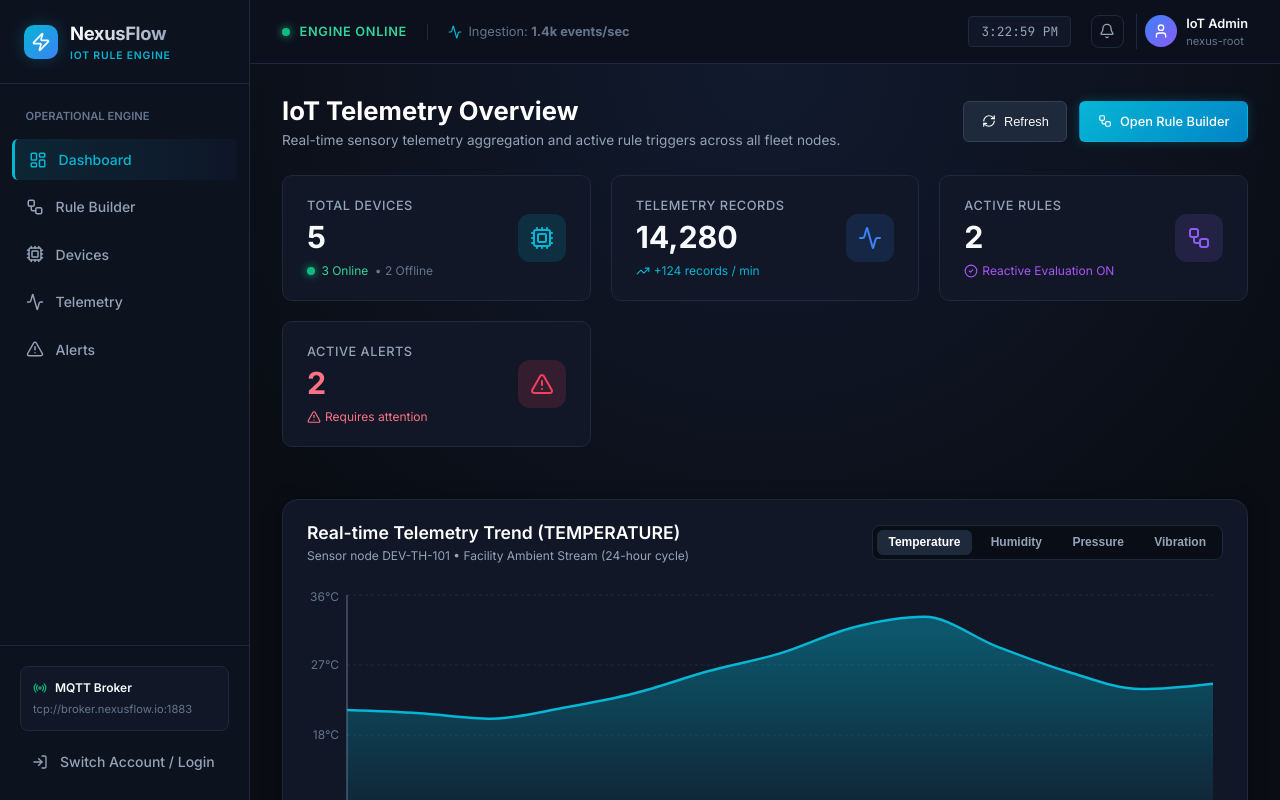
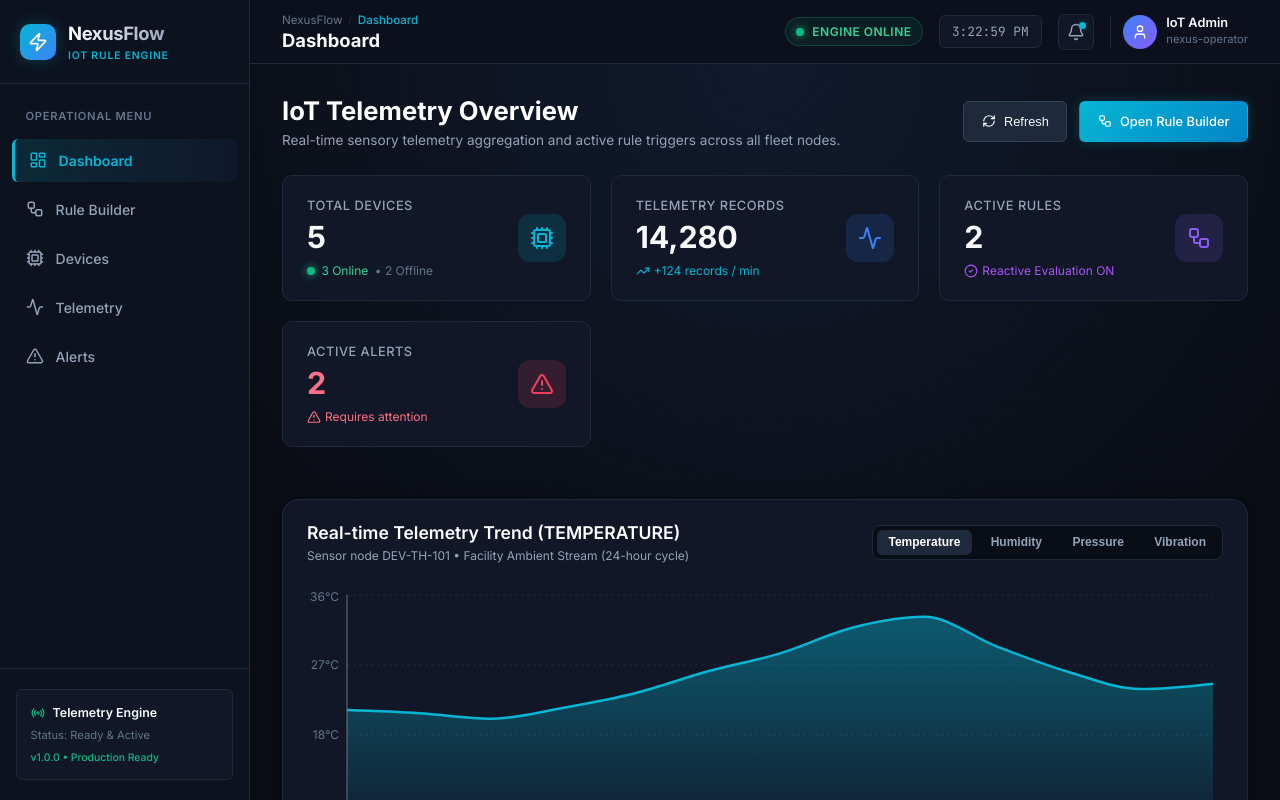
Before and after one commit to Naveenmca234/NexusFlow, a React (Vite) app in the folder frontend/: page /dashboard in a window 1280 px wide. Built offline with nearby package versions, Linux system fonts and the light colour scheme; no server answers.

Commit message:
Add NexusFlow frontend layout and navigation

```diff
--- a/frontend/src/components/Layout.jsx
+++ b/frontend/src/components/Layout.jsx
@@ -1,15 +1,43 @@
-import React from 'react';
-import { Outlet } from 'react-router-dom';
+import React, { useState, useEffect } from 'react';
+import { Outlet, useLocation } from 'react-router-dom';
 import Sidebar from './Sidebar';
 import Navbar from './Navbar';
 
 export default function Layout() {
+  const [sidebarOpen, setSidebarOpen] = useState(false);
+  const location = useLocation();
+
+  // Close sidebar automatically on navigation on mobile
+  useEffect(() => {
+    setSidebarOpen(false);
+  }, [location.pathname]);
+
   return (
     <div className="app-container">
-      <Sidebar />
+      {/* Mobile Backdrop Overlay */}
+      {sidebarOpen && (
+        <div
+          className="sidebar-overlay visible"
+          onClick={() => setSidebarOpen(false)}
+          aria-hidden="true"
+        />
+      )}
+
+      {/* Reusable Sidebar Navigation */}
+      <Sidebar
+        isOpen={sidebarOpen}
+        onClose={() => setSidebarOpen(false)}
+      />
+
+      {/* Main Content Layout */}
       <div className="main-layout">
-        <Navbar />
-        <main className="content-area">
+        {/* Reusable Top Header / Navbar */}
+        <Navbar
+          onToggleSidebar={() => setSidebarOpen((prev) => !prev)}
+        />
+
+        {/* Responsive Content Area */}
+        <main className="content-area" id="main-content">
           <Outlet />
         </main>
       </div>
--- a/frontend/src/components/Navbar.jsx
+++ b/frontend/src/components/Navbar.jsx
@@ -1,7 +1,9 @@
 import React, { useState, useEffect } from 'react';
-import { Bell, Activity, Wifi, ShieldCheck, User } from 'lucide-react';
+import { useLocation } from 'react-router-dom';
+import { Menu, Bell, Activity, ShieldCheck, User } from 'lucide-react';
 
-export default function Navbar() {
+export default function Navbar({ onToggleSidebar }) {
+  const location = useLocation();
   const [time, setTime] = useState(new Date().toLocaleTimeString());
 
   useEffect(() => {
@@ -11,46 +13,69 @@ export default function Navbar() {
     return () => clearInterval(timer);
   }, []);
 
+  const getPageInfo = (pathname) => {
+    if (pathname.startsWith('/rules')) return { title: 'Rule Builder', category: 'Automation & Logic' };
+    if (pathname.startsWith('/devices')) return { title: 'Device Fleet', category: 'Sensor Management' };
+    if (pathname.startsWith('/telemetry')) return { title: 'Telemetry Stream', category: 'Real-time Metrics' };
+    if (pathname.startsWith('/alerts')) return { title: 'Incident Alerts', category: 'Triage & Monitoring' };
+    return { title: 'Dashboard', category: 'Overview & Analytics' };
+  };
+
+  const pageInfo = getPageInfo(location.pathname);
+
   return (
     <header className="navbar-header">
-      <div style={{ display: 'flex', alignItems: 'center', gap: '1.25rem' }}>
-        <div style={{ display: 'flex', alignItems: 'center', gap: '0.6rem' }}>
-          <span className="status-dot online"></span>
-          <span style={{ fontSize: '0.8rem', fontWeight: 600, color: '#34d399', letterSpacing: '0.05em' }}>
-            ENGINE ONLINE
-          </span>
-        </div>
+      <div className="navbar-left">
+        {/* Mobile Menu Toggle */}
+        <button
+          className="menu-toggle-btn"
+          onClick={onToggleSidebar}
+          aria-label="Toggle navigation menu"
+        >
+          <Menu size={20} />
+        </button>
 
-        <div style={{ height: '16px', width: '1px', background: 'var(--border-color)' }}></div>
-
-        <div style={{ display: 'flex', alignItems: 'center', gap: '0.4rem', color: 'var(--text-muted)', fontSize: '0.8rem' }}>
-          <Activity size={14} color="#06b6d4" />
-          <span>Ingestion: <strong>1.4k events/sec</strong></span>
+        {/* Page Title & Breadcrumb */}
+        <div className="navbar-title-group">
+          <div className="navbar-breadcrumb">
+            <span>NexusFlow</span>
+            <span className="breadcrumb-separator">/</span>
+            <span className="breadcrumb-current">{pageInfo.title}</span>
+          </div>
+          <h1 className="navbar-page-title">{pageInfo.title}</h1>
         </div>
       </div>
 
-      <div style={{ display: 'flex', alignItems: 'center', gap: '1.25rem' }}>
-        <div className="font-mono" style={{ fontSize: '0.8rem', color: 'var(--text-secondary)', background: '#111726', padding: '0.3rem 0.75rem', borderRadius: '4px', border: '1px solid var(--border-color)' }}>
+      <div className="navbar-right">
+        {/* System Health Badge */}
+        <div className="system-health-badge">
+          <span className="status-dot online"></span>
+          <span className="system-health-text">ENGINE ONLINE</span>
+        </div>
+
+        {/* Live Clock */}
+        <div className="navbar-clock font-mono">
           {time}
         </div>
 
-        <div style={{ display: 'flex', alignItems: 'center', gap: '0.75rem' }}>
-          <button
-            className="btn btn-outline"
-            style={{ padding: '0.45rem', borderRadius: '8px' }}
-            title="System Notifications"
-          >
-            <Bell size={16} />
-          </button>
+        {/* Notification Bell */}
+        <button
+          className="navbar-icon-btn"
+          title="System Notifications"
+          aria-label="View system notifications"
+        >
+          <Bell size={18} />
+          <span className="notification-indicator"></span>
+        </button>
 
-          <div style={{ display: 'flex', alignItems: 'center', gap: '0.6rem', paddingLeft: '0.5rem', borderLeft: '1px solid var(--border-color)' }}>
-            <div style={{ width: '32px', height: '32px', borderRadius: '50%', background: 'linear-gradient(135deg, #3b82f6, #8b5cf6)', display: 'flex', alignItems: 'center', justifyContent: 'center' }}>
-              <User size={16} color="#fff" />
-            </div>
-            <div style={{ display: 'flex', flexDirection: 'column' }}>
-              <span style={{ fontSize: '0.8rem', fontWeight: 600 }}>IoT Admin</span>
-              <span style={{ fontSize: '0.7rem', color: 'var(--text-muted)' }}>nexus-root</span>
-            </div>
+        {/* User Profile Badge */}
+        <div className="navbar-user-profile">
+          <div className="user-avatar">
+            <User size={16} />
+          </div>
+          <div className="user-details">
+            <span className="user-name">IoT Admin</span>
+            <span className="user-role">nexus-operator</span>
           </div>
         </div>
       </div>
--- a/frontend/src/components/Sidebar.jsx
+++ b/frontend/src/components/Sidebar.jsx
@@ -6,13 +6,12 @@ import {
   Cpu,
   Activity,
   AlertTriangle,
-  LogIn,
   Zap,
-  Radio,
-  Server
+  X,
+  Radio
 } from 'lucide-react';
 
-export default function Sidebar() {
+export default function Sidebar({ isOpen, onClose }) {
   const navItems = [
     { to: '/dashboard', label: 'Dashboard', icon: LayoutDashboard },
     { to: '/rules', label: 'Rule Builder', icon: Workflow },
@@ -22,10 +21,11 @@ export default function Sidebar() {
   ];
 
   return (
-    <aside className="sidebar">
+    <aside className={`sidebar ${isOpen ? 'open' : ''}`}>
       <div>
         {/* Brand Header */}
         <div className="brand-section">
+          <div className="brand-logo-container">
             <div className="brand-logo-icon">
               <Zap size={20} />
             </div>
@@ -35,10 +35,22 @@ export default function Sidebar() {
             </div>
           </div>
 
+          {/* Mobile Close Button */}
+          {onClose && (
+            <button
+              className="sidebar-close-btn"
+              onClick={onClose}
+              aria-label="Close navigation menu"
+            >
+              <X size={20} />
+            </button>
+          )}
+        </div>
+
         {/* Navigation Items */}
-        <nav className="nav-links">
-          <div style={{ fontSize: '0.7rem', textTransform: 'uppercase', color: 'var(--text-muted)', padding: '0.5rem 0.85rem', fontWeight: 600 }}>
-            Operational Engine
+        <nav className="nav-links" aria-label="Main Navigation">
+          <div className="nav-group-label">
+            Operational Menu
           </div>
           {navItems.map((item) => {
             const Icon = item.icon;
@@ -47,6 +59,7 @@ export default function Sidebar() {
                 key={item.to}
                 to={item.to}
                 className={({ isActive }) => `nav-item ${isActive ? 'active' : ''}`}
+                onClick={onClose}
               >
                 <Icon size={18} />
                 <span>{item.label}</span>
@@ -56,20 +69,16 @@ export default function Sidebar() {
         </nav>
       </div>
 
-      {/* Footer Info & Auth */}
-      <div style={{ padding: '1.25rem', borderTop: '1px solid var(--border-color)', display: 'flex', flexDirection: 'column', gap: '0.75rem' }}>
-        <div style={{ background: '#111726', padding: '0.75rem', borderRadius: '8px', border: '1px solid var(--border-color)' }}>
-          <div style={{ display: 'flex', alignItems: 'center', gap: '0.5rem', marginBottom: '0.25rem' }}>
+      {/* Footer Info Badge */}
+      <div className="sidebar-footer">
+        <div className="sidebar-status-card">
+          <div className="status-card-header">
             <Radio size={14} color="#10b981" />
-            <span style={{ fontSize: '0.75rem', fontWeight: 600, color: '#f8fafc' }}>MQTT Broker</span>
+            <span className="status-card-title">Telemetry Engine</span>
           </div>
-          <p style={{ fontSize: '0.7rem', color: 'var(--text-muted)' }}>tcp://broker.nexusflow.io:1883</p>
+          <p className="status-card-desc">Status: Ready & Active</p>
+          <div className="status-card-meta">v1.0.0 • Production Ready</div>
         </div>
-
-        <NavLink to="/login" className="nav-item" style={{ padding: '0.5rem 0.75rem' }}>
-          <LogIn size={16} />
-          <span>Switch Account / Login</span>
-        </NavLink>
       </div>
     </aside>
   );
--- a/frontend/src/index.css
+++ b/frontend/src/index.css
@@ -105,7 +105,176 @@ code, pre, .font-mono {
   z-index: 20;
 }
 
-/* Sidebar */
+.navbar-left {
+  display: flex;
+  align-items: center;
+  gap: 1rem;
+}
+
+.menu-toggle-btn {
+  display: none;
+  align-items: center;
+  justify-content: center;
+  width: 38px;
+  height: 38px;
+  background: #131b2e;
+  border: 1px solid var(--border-color);
+  border-radius: var(--radius-sm);
+  color: var(--text-primary);
+  cursor: pointer;
+  transition: all 0.2s ease;
+}
+
+.menu-toggle-btn:hover {
+  background: #1c273e;
+  border-color: var(--accent-cyan);
+}
+
+.navbar-title-group {
+  display: flex;
+  flex-direction: column;
+}
+
+.navbar-breadcrumb {
+  display: flex;
+  align-items: center;
+  gap: 0.35rem;
+  font-size: 0.725rem;
+  color: var(--text-muted);
+}
+
+.breadcrumb-separator {
+  color: var(--border-color);
+}
+
+.breadcrumb-current {
+  color: var(--accent-cyan);
+  font-weight: 500;
+}
+
+.navbar-page-title {
+  font-size: 1.15rem;
+  font-weight: 700;
+  color: var(--text-primary);
+  line-height: 1.2;
+}
+
+.navbar-right {
+  display: flex;
+  align-items: center;
+  gap: 1rem;
+}
+
+.system-health-badge {
+  display: flex;
+  align-items: center;
+  gap: 0.5rem;
+  background: rgba(16, 185, 129, 0.08);
+  border: 1px solid rgba(16, 185, 129, 0.25);
+  padding: 0.3rem 0.65rem;
+  border-radius: 999px;
+}
+
+.system-health-text {
+  font-size: 0.75rem;
+  font-weight: 600;
+  color: #34d399;
+  letter-spacing: 0.04em;
+}
+
+.navbar-clock {
+  font-size: 0.8rem;
+  color: var(--text-secondary);
+  background: #111726;
+  padding: 0.35rem 0.75rem;
+  border-radius: var(--radius-sm);
+  border: 1px solid var(--border-color);
+}
+
+.navbar-icon-btn {
+  position: relative;
+  display: flex;
+  align-items: center;
+  justify-content: center;
+  width: 36px;
+  height: 36px;
+  background: #111726;
+  border: 1px solid var(--border-color);
+  border-radius: var(--radius-sm);
+  color: var(--text-secondary);
+  cursor: pointer;
+  transition: all 0.15s ease;
+}
+
+.navbar-icon-btn:hover {
+  color: var(--text-primary);
+  border-color: var(--accent-cyan);
+}
+
+.notification-indicator {
+  position: absolute;
+  top: 7px;
+  right: 7px;
+  width: 7px;
+  height: 7px;
+  background: var(--accent-cyan);
+  border-radius: 50%;
+  box-shadow: 0 0 6px var(--accent-cyan-glow);
+}
+
+.navbar-user-profile {
+  display: flex;
+  align-items: center;
+  gap: 0.6rem;
+  padding-left: 0.75rem;
+  border-left: 1px solid var(--border-color);
+}
+
+.user-avatar {
+  width: 34px;
+  height: 34px;
+  border-radius: 50%;
+  background: linear-gradient(135deg, var(--accent-blue), var(--accent-purple));
+  display: flex;
+  align-items: center;
+  justify-content: center;
+  color: #fff;
+}
+
+.user-details {
+  display: flex;
+  flex-direction: column;
+}
+
+.user-name {
+  font-size: 0.8rem;
+  font-weight: 600;
+  color: var(--text-primary);
+  line-height: 1.2;
+}
+
+.user-role {
+  font-size: 0.7rem;
+  color: var(--text-muted);
+}
+
+/* Sidebar & Mobile Backdrop */
+.sidebar-overlay {
+  position: fixed;
+  inset: 0;
+  background: rgba(0, 0, 0, 0.65);
+  backdrop-filter: blur(4px);
+  z-index: 90;
+  opacity: 0;
+  pointer-events: none;
+  transition: opacity 0.25s ease;
+}
+
+.sidebar-overlay.visible {
+  opacity: 1;
+  pointer-events: auto;
+}
+
 .sidebar {
   width: 250px;
   background: var(--bg-sidebar);
@@ -113,21 +282,28 @@ code, pre, .font-mono {
   display: flex;
   flex-direction: column;
   justify-content: space-between;
-  transition: all 0.2s ease;
-  z-index: 30;
+  transition: all 0.25s ease;
+  z-index: 100;
+  flex-shrink: 0;
 }
 
 .brand-section {
-  padding: 1.25rem 1.5rem;
+  padding: 1.25rem 1.25rem;
+  display: flex;
+  align-items: center;
+  justify-content: space-between;
+  border-bottom: 1px solid var(--border-color);
+}
+
+.brand-logo-container {
   display: flex;
   align-items: center;
   gap: 0.75rem;
-  border-bottom: 1px solid var(--border-color);
 }
 
 .brand-logo-icon {
-  width: 34px;
-  height: 34px;
+  width: 36px;
+  height: 36px;
   background: linear-gradient(135deg, var(--accent-cyan), var(--accent-blue));
   border-radius: var(--radius-md);
   display: flex;
@@ -154,6 +330,25 @@ code, pre, .font-mono {
   font-weight: 600;
 }
 
+.sidebar-close-btn {
+  display: none;
+  align-items: center;
+  justify-content: center;
+  width: 32px;
+  height: 32px;
+  background: transparent;
+  border: 1px solid var(--border-color);
+  border-radius: var(--radius-sm);
+  color: var(--text-secondary);
+  cursor: pointer;
+  transition: all 0.15s ease;
+}
+
+.sidebar-close-btn:hover {
+  color: var(--text-primary);
+  background: #1c273e;
+}
+
 .nav-links {
   padding: 1rem 0.75rem;
   display: flex;
@@ -161,11 +356,20 @@ code, pre, .font-mono {
   gap: 0.35rem;
 }
 
+.nav-group-label {
+  font-size: 0.7rem;
+  text-transform: uppercase;
+  color: var(--text-muted);
+  padding: 0.5rem 0.85rem;
+  font-weight: 600;
+  letter-spacing: 0.06em;
+}
+
 .nav-item {
   display: flex;
   align-items: center;
   gap: 0.75rem;
-  padding: 0.65rem 0.85rem;
+  padding: 0.7rem 0.85rem;
   color: var(--text-secondary);
   text-decoration: none;
   border-radius: var(--radius-sm);
@@ -180,9 +384,48 @@ code, pre, .font-mono {
 }
 
 .nav-item.active {
-  background: linear-gradient(90deg, rgba(6, 182, 212, 0.12), rgba(59, 130, 246, 0.04));
+  background: linear-gradient(90deg, rgba(6, 182, 212, 0.14), rgba(59, 130, 246, 0.05));
   color: var(--accent-cyan);
   border-left: 3px solid var(--accent-cyan);
+  font-weight: 600;
+}
+
+/* Sidebar Footer */
+.sidebar-footer {
+  padding: 1.25rem 1rem;
+  border-top: 1px solid var(--border-color);
+}
+
+.sidebar-status-card {
+  background: #111726;
+  padding: 0.85rem;
+  border-radius: var(--radius-sm);
+  border: 1px solid var(--border-color);
+}
+
+.status-card-header {
+  display: flex;
+  align-items: center;
+  gap: 0.5rem;
+  margin-bottom: 0.3rem;
+}
+
+.status-card-title {
+  font-size: 0.775rem;
+  font-weight: 600;
+  color: #f8fafc;
+}
+
+.status-card-desc {
+  font-size: 0.7rem;
+  color: var(--text-muted);
+  margin-bottom: 0.35rem;
+}
+
+.status-card-meta {
+  font-size: 0.65rem;
+  color: var(--accent-emerald);
+  font-weight: 500;
 }
 
 /* Card & Surface */
@@ -514,3 +757,65 @@ code, pre, .font-mono {
   border: 1px solid var(--border-color) !important;
   border-radius: 8px !important;
 }
+
+/* ==========================================================================
+   Responsive Layout Media Queries
+   ========================================================================== */
+
+@media (max-width: 1024px) {
+  .navbar-header {
+    padding: 0 1.25rem;
+  }
+
+  .content-area {
+    padding: 1.25rem 1.25rem;
+  }
+
+  .navbar-clock {
+    display: none;
+  }
+}
+
+@media (max-width: 768px) {
+  .menu-toggle-btn {
+    display: flex;
+  }
+
+  .sidebar-close-btn {
+    display: flex;
+  }
+
+  .sidebar {
+    position: fixed;
+    top: 0;
+    left: 0;
+    bottom: 0;
+    transform: translateX(-100%);
+    box-shadow: 0 0 30px rgba(0, 0, 0, 0.8);
+  }
+
+  .sidebar.open {
+    transform: translateX(0);
+  }
+
+  .navbar-header {
+    padding: 0 1rem;
+    height: 60px;
+  }
+
+  .navbar-breadcrumb {
+    display: none;
+  }
+
+  .system-health-badge {
+    display: none;
+  }
+
+  .user-details {
+    display: none;
+  }
+
+  .content-area {
+    padding: 1rem;
+  }
+}
```
Lines whose indentation alone changed are shown as unchanged.
